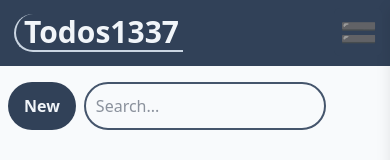
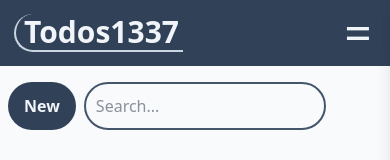
Before and after one commit to Ahtoh1337/todos, a React (Vite) app: page / in a window 390 px wide. Shown: the top 160 px of the page. Built offline with nearby package versions, Linux system fonts and the light colour scheme.

Commit message:
Adjust colors and animations

```diff
--- a/src/LabelNav.tsx
+++ b/src/LabelNav.tsx
@@ -27,7 +27,7 @@ export const LabelNav = observer(function ({ current, show, onSelect, setShowNav
         <>
             <div className={`fixed z-1 top-0 -right-60 drop-shadow-xl
             transition-all
-            pt-19 pl-2 pr-0 w-60 h-full text-xl
+            pt-19 pl-2 pr-0 w-60 h-[100vh] sm:h-full text-xl
             sm:relative sm:drop-shadow-none sm:p-0 sm:w-full
             sm:text-base sm:right-0
             text-button-500
@@ -43,7 +43,9 @@ export const LabelNav = observer(function ({ current, show, onSelect, setShowNav
                         py-4  sm:py-2
                         font-bold rounded-l-full sm:rounded-r-full sm:rounded-l-none
                         flex justify-between
-                        ${current === "" ? "bg-button-400 text-text-100" : "text-button-500 hover:bg-button-200 hover:text-button-600"}`}
+                        ${current === ""
+                            ? "bg-button-400 text-text-100"
+                            : "text-button-500 hover:bg-button-200 hover:text-button-600"}`}
                             onClick={() => onSelect("")}>
                             <span>All</span>
                             <span>{todoApp.todoListCount}</span>
@@ -59,9 +61,11 @@ export const LabelNav = observer(function ({ current, show, onSelect, setShowNav
                             <button
                                 className={`w-full px-4 sm:pl-3
                                 py-4 sm:py-2
-                    font-bold rounded-l-full sm:rounded-r-full sm:rounded-l-none
-                    flex justify-between
-                    ${current === label ? "bg-button-400 text-text-100 drop-shadow-sm" : "text-button-500 hover:bg-button-200 hover:text-button-600"}`}
+                                font-bold rounded-l-full sm:rounded-r-full sm:rounded-l-none
+                                flex justify-between
+                                ${current === label
+                                    ? "bg-button-400 text-text-100 drop-shadow-sm"
+                                    : "text-button-500 hover:bg-button-200 hover:text-button-600"}`}
                                 onClick={() => onSelect(label)}>
                                 <span>{label}</span>
                                 <span>{count}</span>
@@ -71,7 +75,8 @@ export const LabelNav = observer(function ({ current, show, onSelect, setShowNav
                 </ul>
             </div>
             <button className={`sm:hidden rounded-md
-            h-12 w-12 text-3xl
+            text-text-100
+            h-12 w-12 text-5xl
             fixed top-2 right-2 z-1
             transition-colors
             bg-button-400`}
@@ -79,7 +84,7 @@ export const LabelNav = observer(function ({ current, show, onSelect, setShowNav
                     e.stopPropagation();
                     setShowNav(!show)
                 }}>
-                {show ? "✖️" : "🟰"}
+                {show ? "×" : "="}
             </button>
         </>
     )
--- a/src/TodoComp.tsx
+++ b/src/TodoComp.tsx
@@ -10,7 +10,9 @@ export const TodoComp = observer(function ({ todo }: { todo: Todo }) {
         justify-start items-center">
             <button
                 className="outline-2 outline-default-list-200 rounded-sm w-4 h-4 flex-none
-                hover:bg-default-list-200 active:bg-default-list-300 mr-1
+                transition-colors sm:transition-none
+                active:bg-default-list-200
+                sm:hover:bg-default-list-200 sm:active:bg-default-list-300 mr-1
                 text-xs"
                 onClick={action(() => todo.done = !todo.done)}>
                 {todo.done ? "✔️" : ""}
--- a/src/TodoLists.tsx
+++ b/src/TodoLists.tsx
@@ -7,7 +7,7 @@ export const TodoLists = observer(function ({ lists }: { lists: TodoList[] }) {
         <div className="
         grid items-baseline gap-y-4
         gap-x-2 lg:gap-x-3
-        grid-cols-[repeat(auto-fill,minmax(17rem,1fr))]">
+        grid-cols-[repeat(auto-fill,minmax(18rem,1fr))]">
             {lists.map(l => (<TodoListComp key={l.id} todoList={l} />))}
         </div>
     )
```
